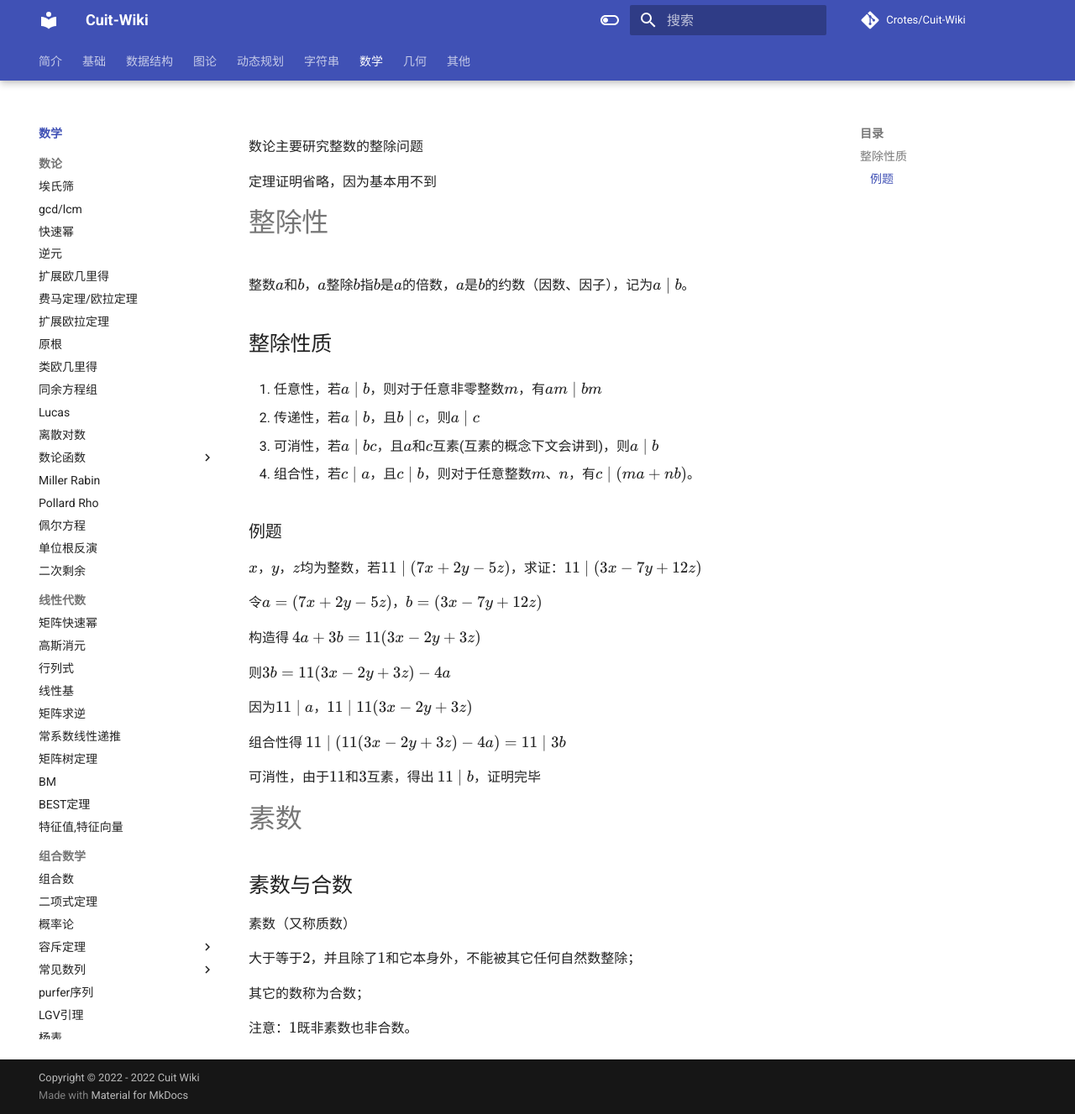
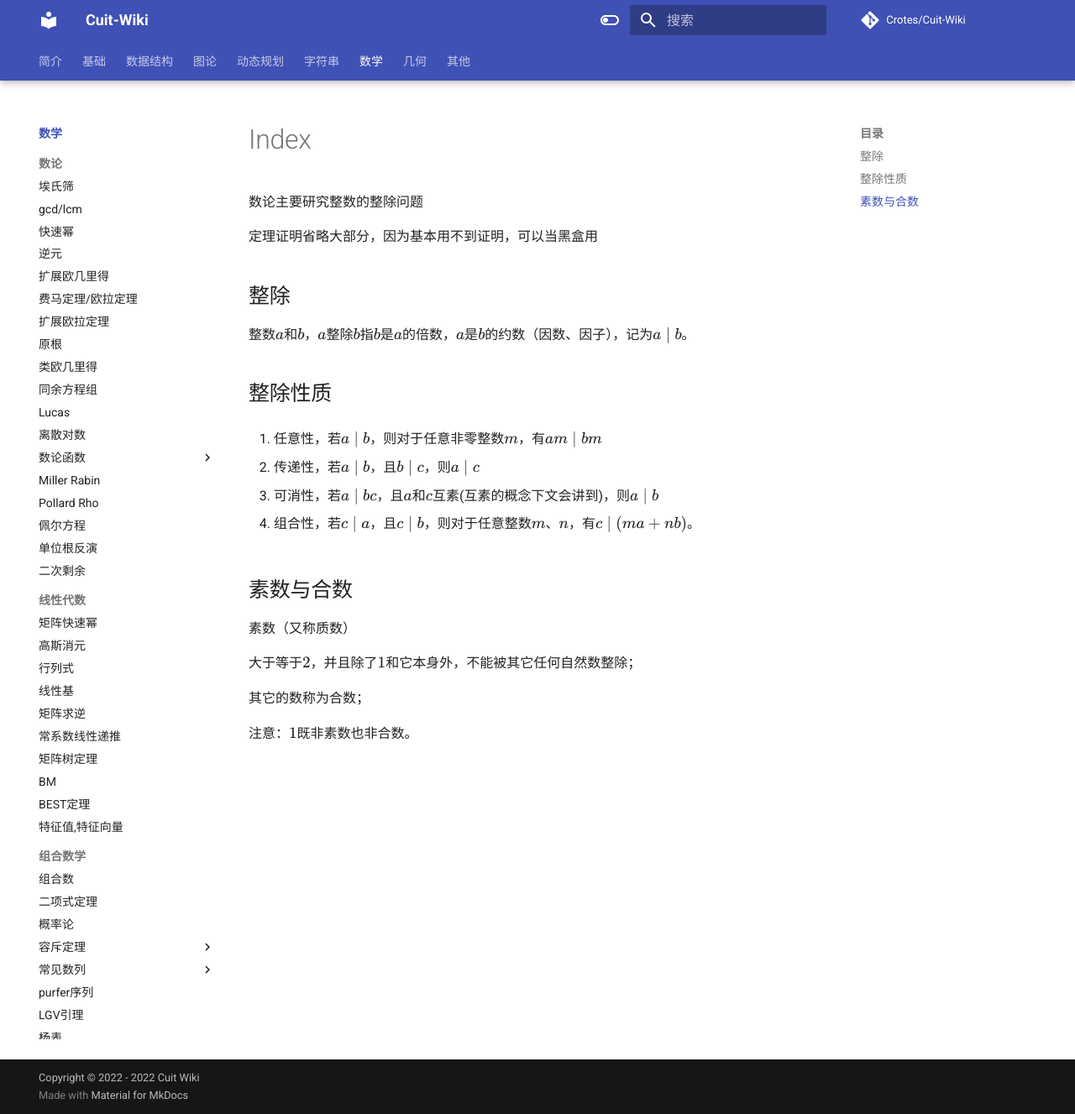
Before and after one commit to Crotes/Cuit-Wiki, an MkDocs documentation site: the page built from docs/Math/index.md, in a window 1280 px wide and 1327 px high. Shown: the whole window at 84% size. Built offline with MkDocs 1.6.1 and Material for MkDocs 9.7.7, drawn with Linux system fonts in a browser that asks for light colours; formulas are drawn with MathJax 3; comment, search, counter and statistics services are not loaded.

Commit message:
删去例题，优化排版

```diff
--- a/docs/Math/index.md
+++ b/docs/Math/index.md
@@ -1,8 +1,8 @@
 数论主要研究整数的整除问题
 
-定理证明省略，因为基本用不到
+定理证明省略大部分，因为基本用不到证明，可以当黑盒用
 
-# 整除性
+## 整除
 
 整数$a$和$b$，$a$整除$b$指$b$是$a$的倍数，$a$是$b$的约数（因数、因子），记为$a\mid b$。
 
@@ -16,23 +16,6 @@
 
 4. 组合性，若$c\mid a$，且$c\mid b$，则对于任意整数$m$、$n$，有$c\mid (ma+nb)$。
 
-### 例题
-$x$，$y$，$z$均为整数，若$11\mid (7x+2y-5z)$，求证：$11\mid(3x-7y+12z)$
-
-令$a = (7x+2y-5z)$，$b = (3x-7y+12z)$
-
-构造得 $4a + 3b = 11(3x-2y+3z)$
-
-则$3b = 11(3x-2y+3z) - 4a$
-
-因为$11\mid a$，$11\mid 11(3x-2y+3z)$
-
-组合性得 $11 \mid(11(3x-2y+3z) - 4a)= 11\mid 3b$
-
-可消性，由于$11$和$3$互素，得出 $11 \mid b$，证明完毕
-
-# 素数
-
 ## 素数与合数
 
 素数（又称质数）
```
